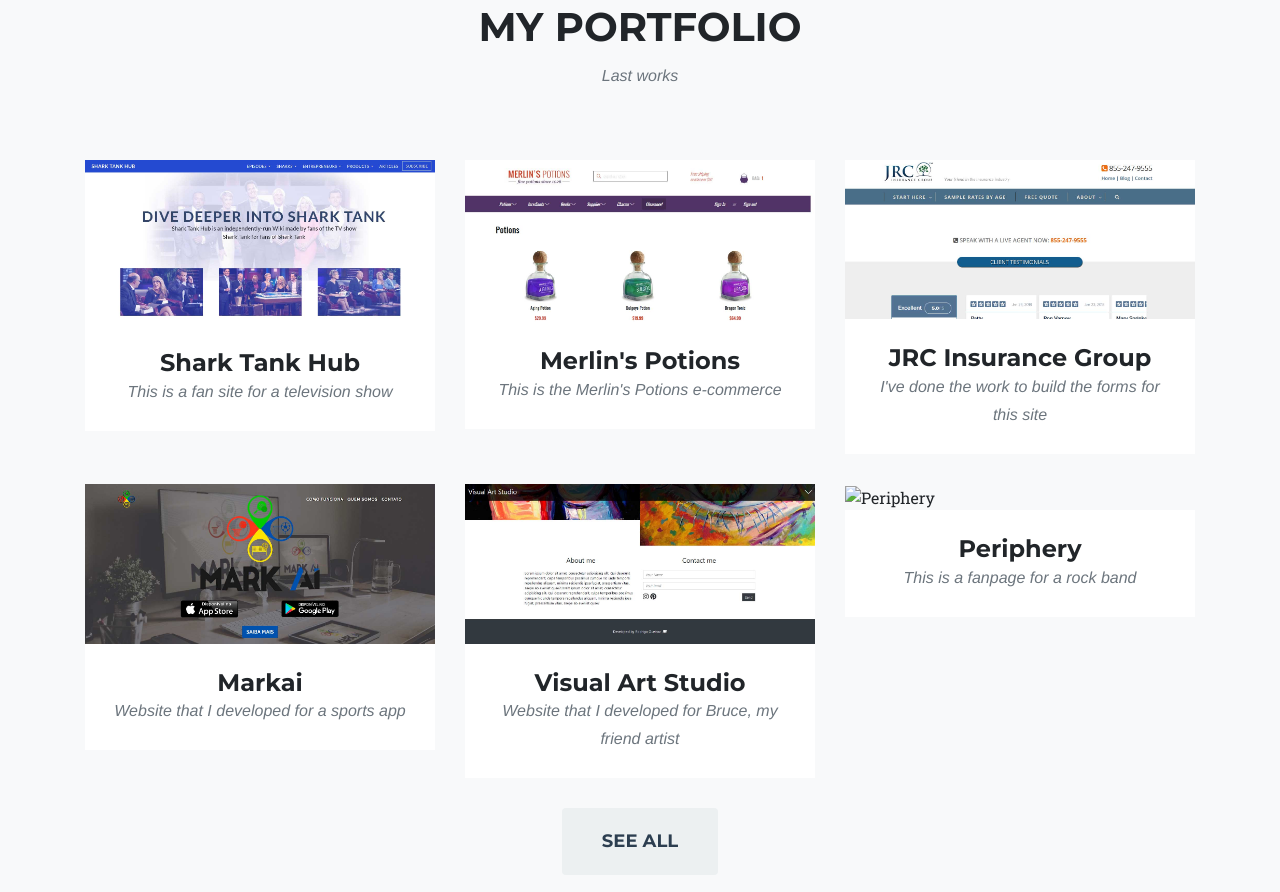
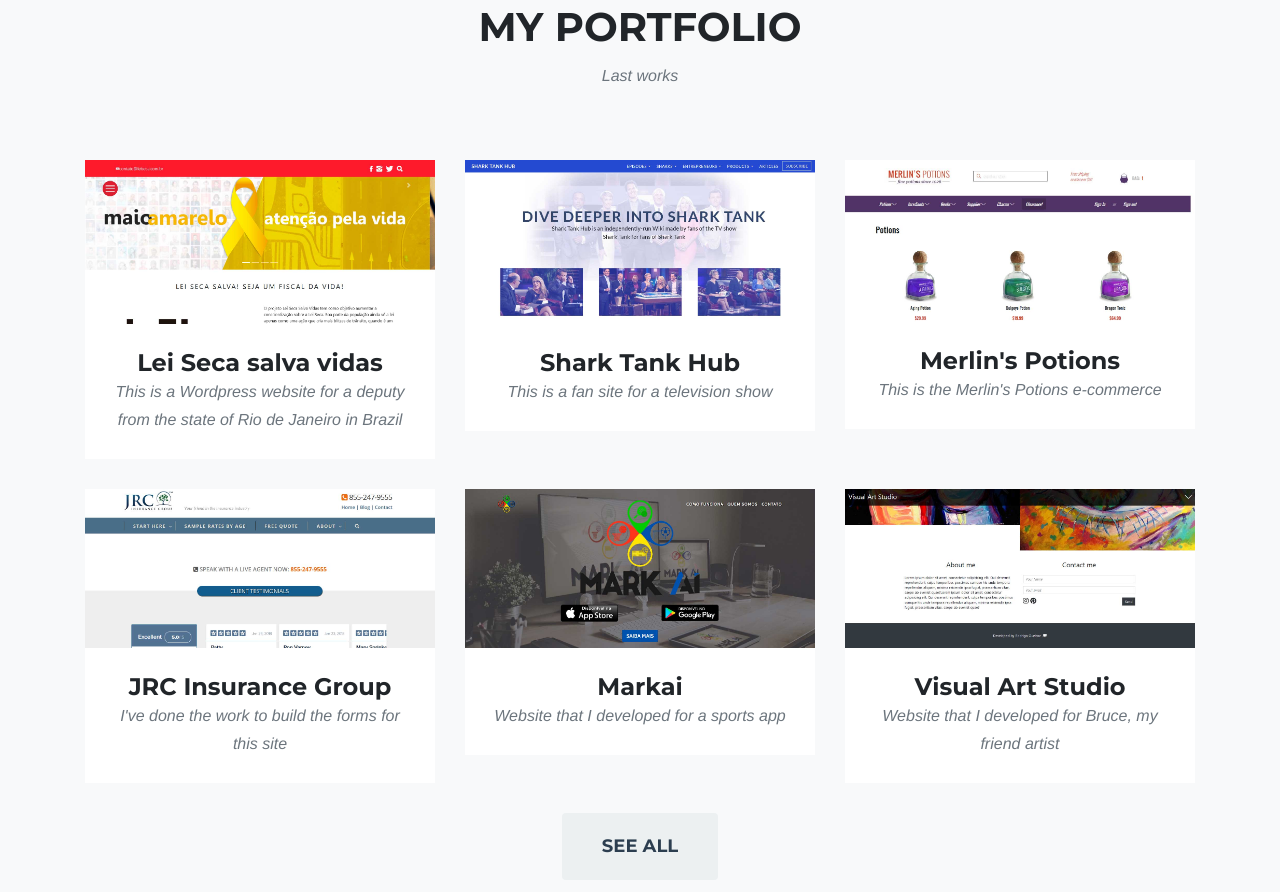
Before and after one commit to RodrigoWebDev/RodrigoWebDev.github.io, a plain HTML site: page index.html in a window 1280 px wide. Shown: the part 797-1689 px from the top of the page. Drawn offline with Linux system fonts and the light colour scheme; a web font is replaced by a local one.

Commit message:
Adicionado novo projeto

```diff
--- a/index.html
+++ b/index.html
@@ -75,6 +75,20 @@
             </div>
             <div class="row">
                 <div class="col-md-4 col-sm-6 portfolio-item">
+                    <a class="portfolio-link" href="http://leisecasalvavidas.com.br/" target="_blank">
+                        <div class="portfolio-hover">
+                            <div class="portfolio-hover-content">
+                                <i class="fa fa-eye fa-3x"></i>
+                            </div>
+                        </div>
+                        <img class="img-fluid" src="img/portfolio/lei-seca.jpg" alt="Lei seca salva vidas">
+                    </a>
+                    <div class="portfolio-caption">
+                        <h4>Lei Seca salva vidas</h4>
+                        <p class="text-muted">This is a Wordpress website for a deputy from the state of Rio de Janeiro in Brazil</p>
+                    </div>
+                </div>
+                <div class="col-md-4 col-sm-6 portfolio-item">
                     <a class="portfolio-link" href="http://www.sharktankhub.com/" target="_blank">
                         <div class="portfolio-hover">
                             <div class="portfolio-hover-content">
@@ -144,20 +158,6 @@
                         <p class="text-muted">Website that I developed for Bruce, my friend artist</p>
                     </div>
                 </div>
-                <div class="col-md-4 col-sm-6 portfolio-item">
-                    <a class="portfolio-link" href="https://rodrigowebdev.github.io/periphery-band/ " target="_blank">
-                        <div class="portfolio-hover">
-                            <div class="portfolio-hover-content">
-                                <i class="fa fa-eye fa-3x"></i>
-                            </div>
-                        </div>
-                        <img class="img-fluid" src="img/portfolio/periphery.jpg" alt="Periphery">
-                    </a>
-                    <div class="portfolio-caption">
-                        <h4>Periphery</h4>
-                        <p class="text-muted">This is a fanpage for a rock band</p>
-                    </div>
-                </div>
                 <a class=" btn btn-primary btn-xl text-uppercase js-scroll-trigger" href="portfolio.html">See all</a>
             </div>
         </div>
```
Also changed, not shown: portfolio.html (+14 -0 lines), img/portfolio/lei-seca.jpg (added).
